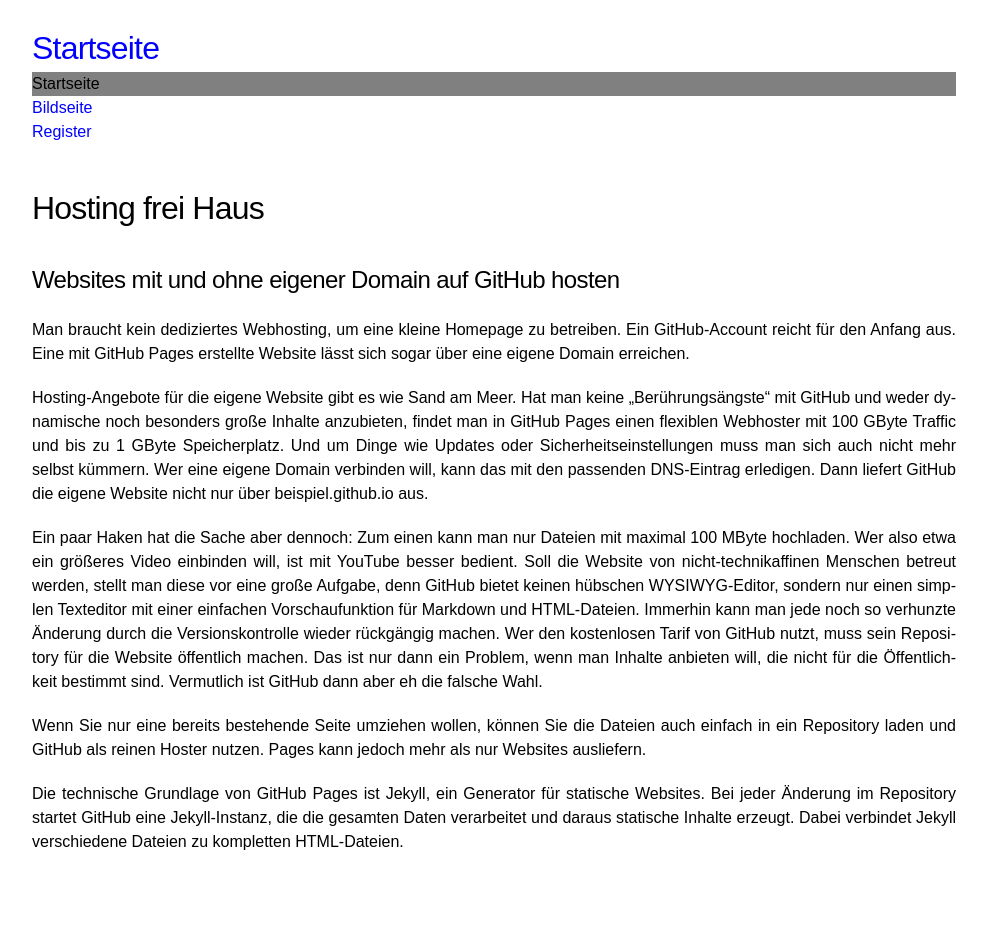
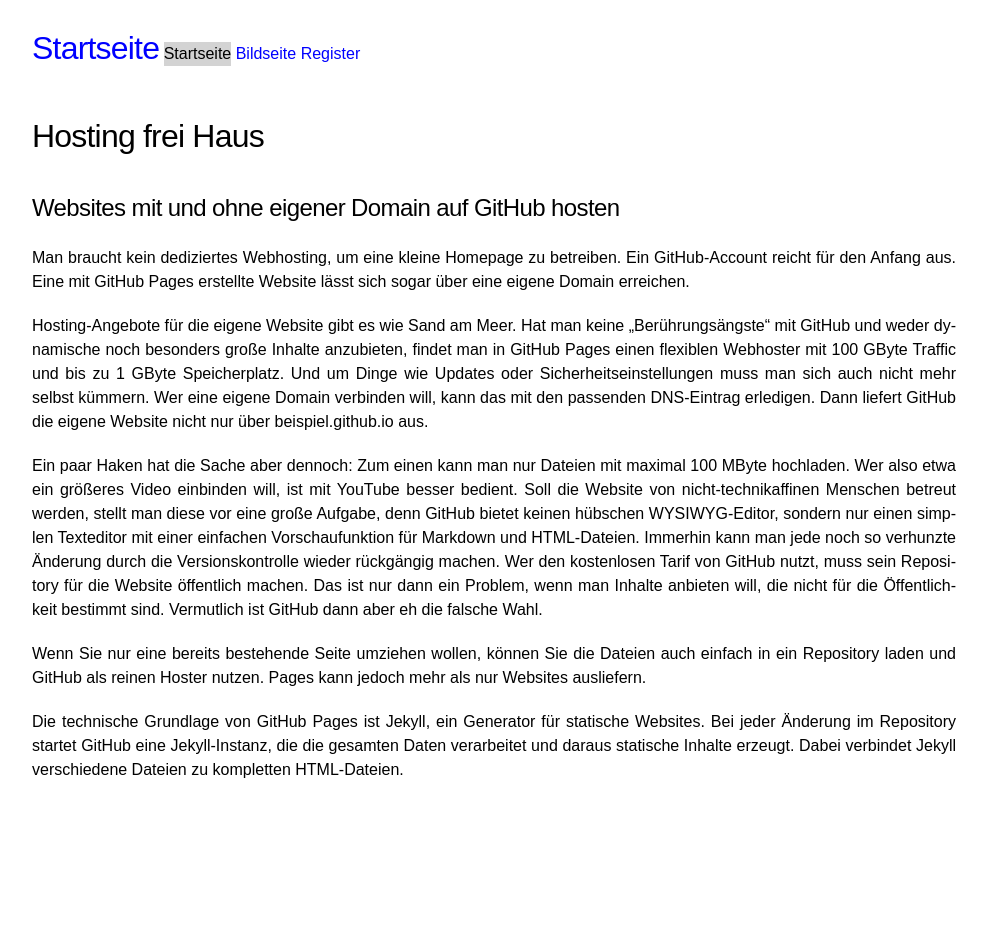
Before and after one commit to webuser-ralf/webuser-ralf.github.io, a Jekyll site: the page built from index.md, in a window 1280 px wide. Shown: the whole page, without its empty margins (146-1133 px from the left). Built offline with Jekyll 4.4.1, drawn with Linux system fonts in a browser that asks for light colours; our own code applies the rules of GitHub Pages for plain Markdown files.

Commit message:
Update layout.scss

```diff
--- a/_sass/layout.scss
+++ b/_sass/layout.scss
@@ -55,7 +55,7 @@
 .nav a {
     color: blue;
     text-decoration: none;
-    display: block;
+    display: inline-block;
 }
 
 .nav a:hover {
@@ -66,7 +66,7 @@
 #Bildseite a#navi02,
 #Register a#navi03 {
   color: black;
-  background-color: gray;
+  background-color: lightgray;
 }
 
 #nav {
```
